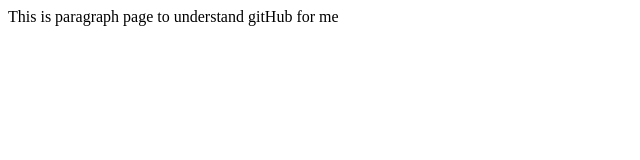
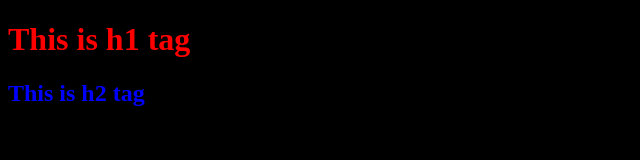
Before and after one commit to rishabh451/test, a plain HTML site: page index.html in a window 1280 px wide. Shown: the whole page, without its empty margins (0-640 px from the left). Drawn offline with Linux system fonts and the light colour scheme.

Commit message:
added style.css and h1,h2 tags

```diff
--- a/index.html
+++ b/index.html
@@ -1 +1,14 @@
-<p>This is paragraph page to understand gitHub for me</p>
+<!DOCTYPE html>
+<html lang="en">
+<head>
+    <meta charset="UTF-8">
+    <meta name="viewport" content="width=device-width, initial-scale=1.0">
+    <title>Document</title>
+    <link rel="stylesheet" href="style.css">
+</head>
+<body>
+    <h1>This is h1 tag</h1>
+    <h2>This is h2 tag</h2>
+
+</body>
+</html>
--- /dev/null
+++ b/style.css
@@ -0,0 +1,9 @@
+body{
+    background-color: black;
+}
+h1{
+    color: red;
+}
+h2{
+    color: blue;
+}
```
Also changed, not shown: 1 other file.
